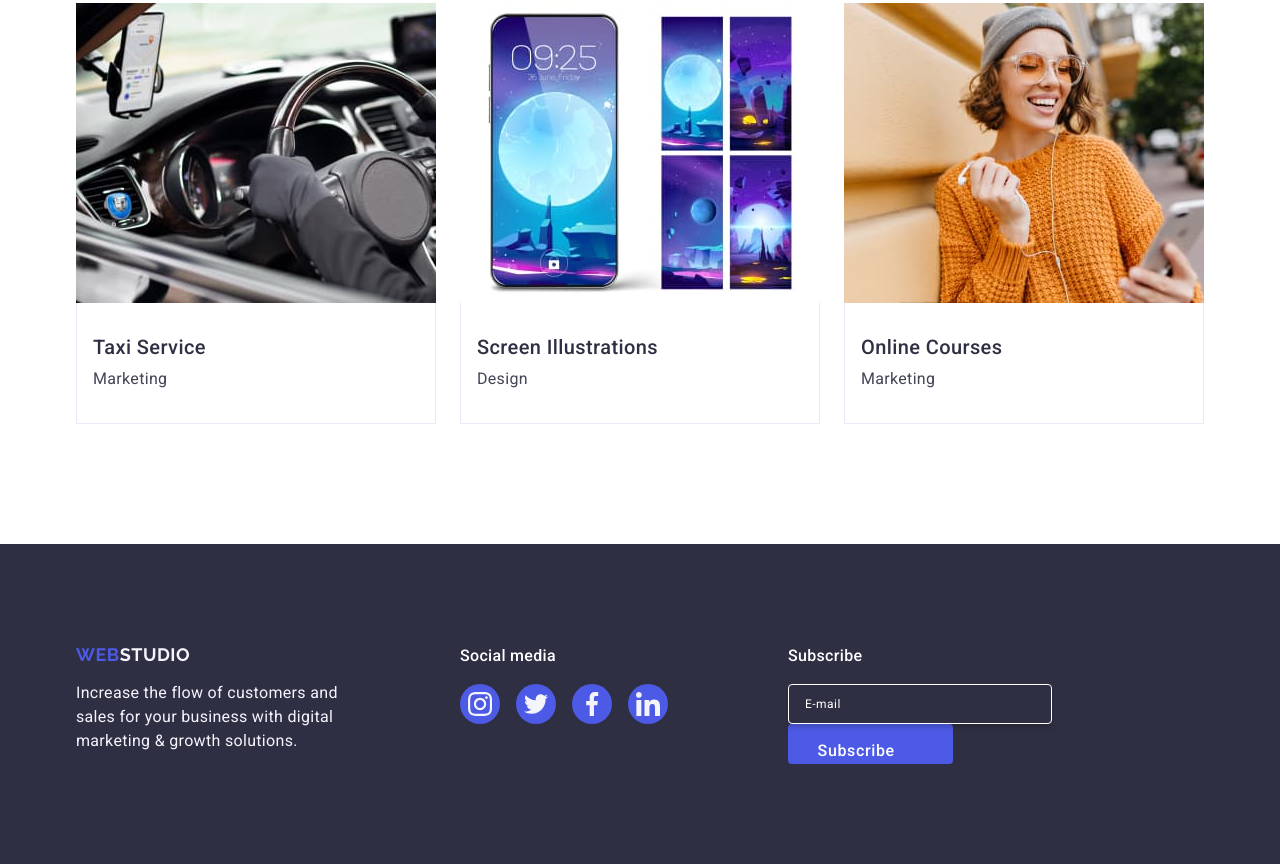
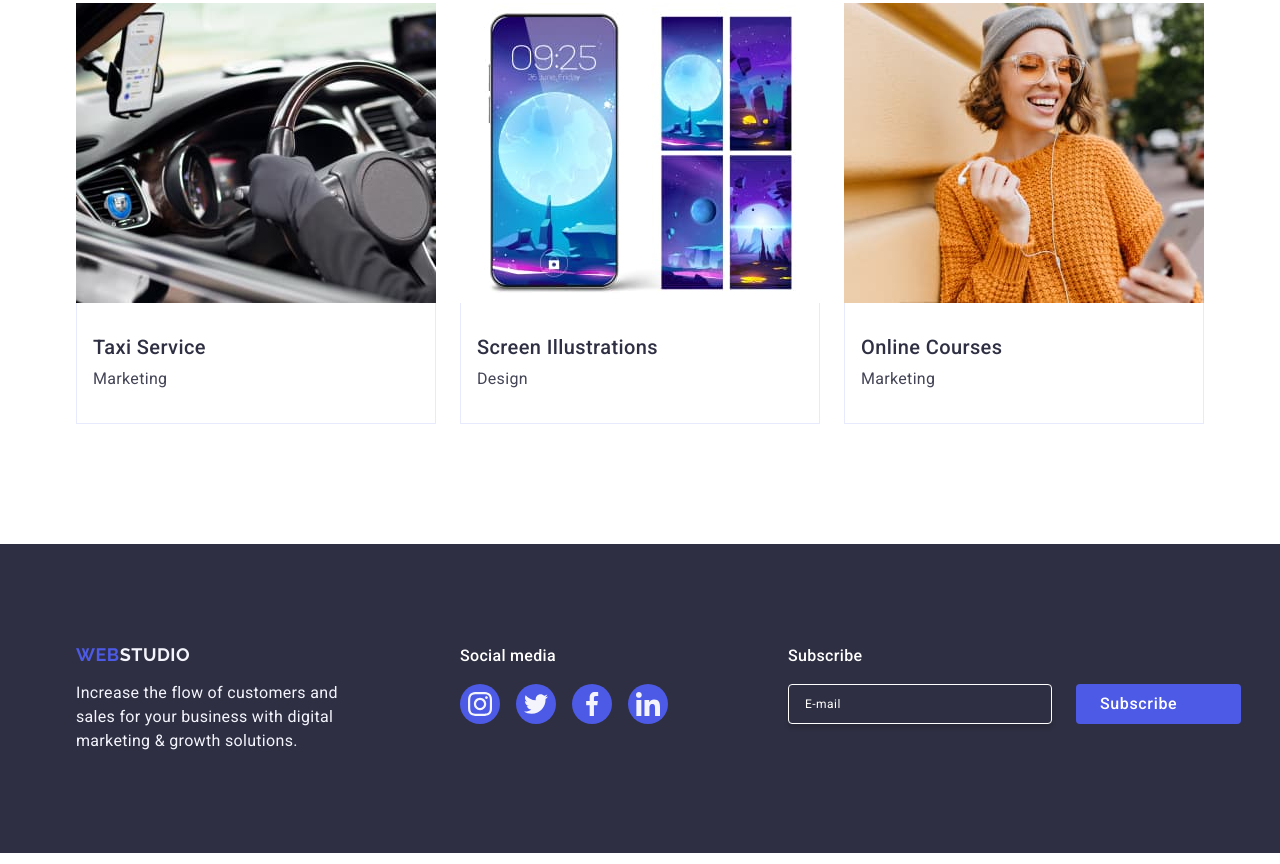
Before and after one commit to Yana485/goit-markup-hw-05, a plain HTML site: page index.html in a window 1280 px wide. Shown: the part 2639-3503 px from the top of the page. Drawn offline with nearby package versions, Linux system fonts and the light colour scheme.

Commit message:
p3
Footer additional input window and "Subscribe" button aligned

```diff
--- a/css/styles.css
+++ b/css/styles.css
@@ -415,19 +415,29 @@ margin-bottom: 16px;
     background-color: #31D0AA;
 }
 
+.subscribe-wrap{
+    display: block;
+}
+
+.subscribe-form{
+    display: flex;
+    justify-content: center;
+    align-items: center;
+    gap: 24px;
+}
+
 .subscribe-description{
     color: #FFF;
     font-size: 16px;
     font-weight: 500;
     line-height: 1.5;
     letter-spacing: 0.02em;
+    margin-bottom: 16px;
 }
 
 .subscribe-form-input{
     width: 264px;
     height: 40px;
-    margin-top: 16px;
-    margin-right: 24px;
     padding-left: 16px;
     padding-top: 8px;
     padding-bottom: 8px;
@@ -450,9 +460,11 @@ margin-bottom: 16px;
 }
 
 .subscribe-form-btn{
-    display: block;
+    display: flex;
     align-items: center;
-    width: 165px;
+    justify-content: center;
+    gap: 16px;
+    min-width: 165px;
     height: 40px;
     padding: 8px 24px;
     border-radius: 4px;
--- a/index.html
+++ b/index.html
@@ -492,12 +492,15 @@
         <div class="subscribe-wrap">
           <p class="subscribe-description">Subscribe</p>
           <form class="subscribe-form">
-            <input
-              class="subscribe-form-input"
-              name="user-mail"
-              type="email"
-              placeholder="E-mail"
-            />
+            <label
+              ><input
+                class="subscribe-form-input"
+                name="user-suscribe-mail"
+                id="user-suscribe-mail"
+                type="email"
+                placeholder="E-mail"
+              />
+            </label>
 
             <button class="subscribe-form-btn" type="submit">
               Subscribe
```
